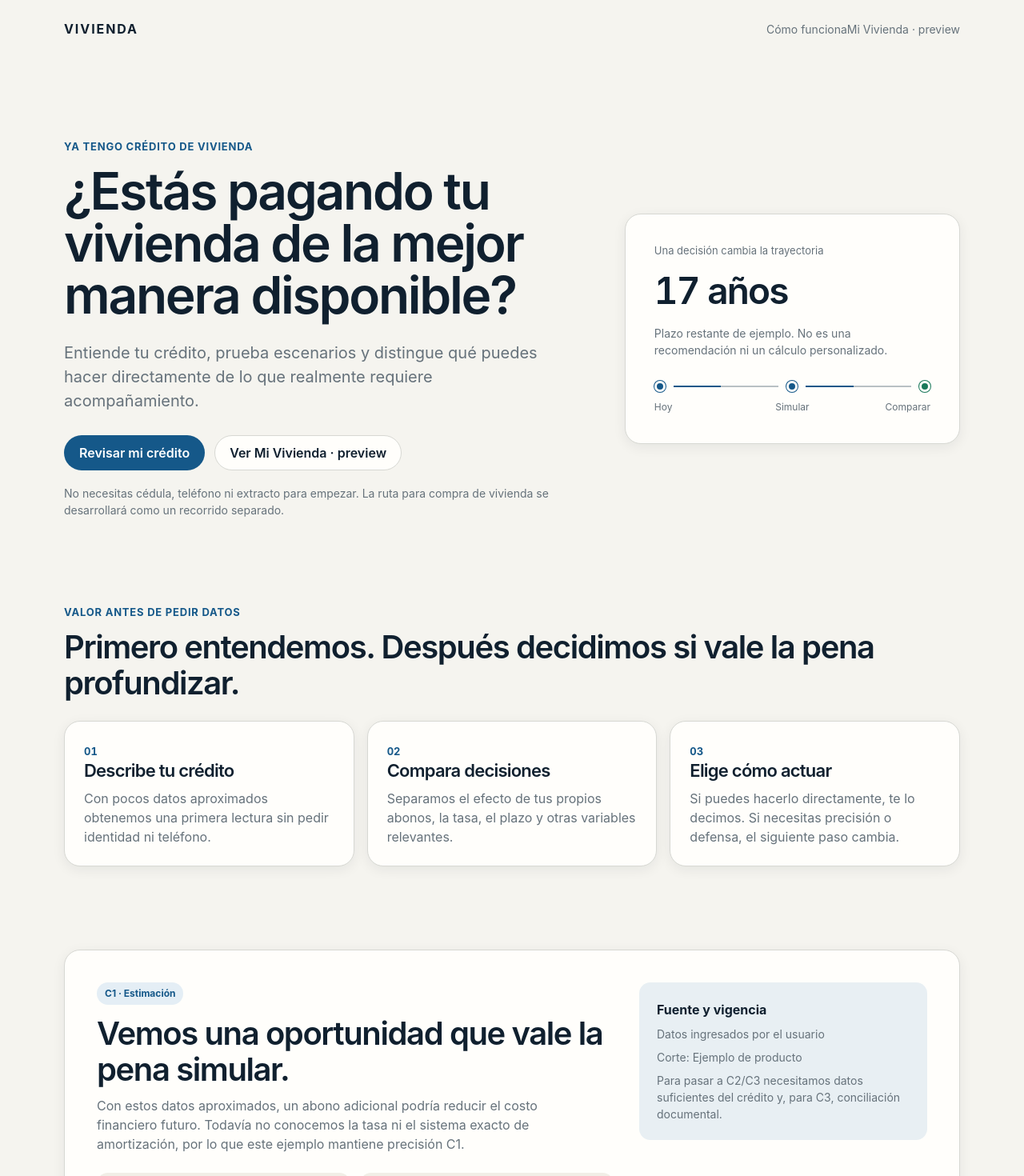
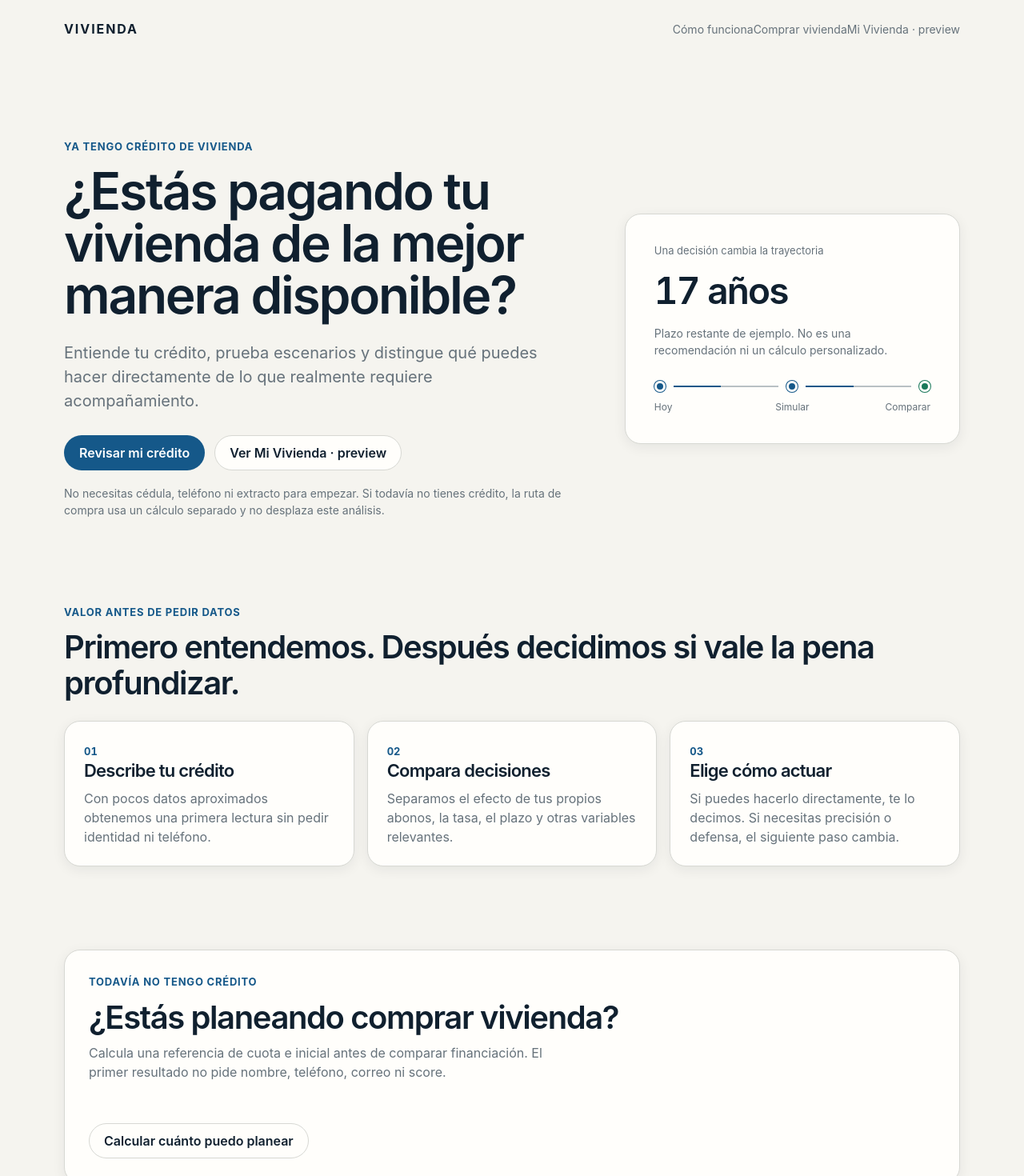
Before and after one commit to arendon7/VIVIENDA, a Next.js app: page / in a window 1280 px wide. Shown: the top 1470 px of the page at 80% size. Built offline with nearby package versions, Linux system fonts and the light colour scheme.

Commit message:
feat: expose prospective buyer route from Home

```diff
--- a/app/page.tsx
+++ b/app/page.tsx
@@ -21,6 +21,7 @@ export default function HomePage() {
         <a className="brand" href="/">VIVIENDA</a>
         <nav aria-label="Principal">
           <a className="nav-link" href="#como-funciona">Cómo funciona</a>
+          <a className="nav-link" href="/comprar/cuanto-puedo-comprar">Comprar vivienda</a>
           <a className="nav-link" href="/mi-vivienda">Mi Vivienda · preview</a>
         </nav>
       </header>
@@ -37,7 +38,7 @@ export default function HomePage() {
               <a className="button button-primary" href="/revisar">Revisar mi crédito</a>
               <a className="button button-secondary" href="/mi-vivienda">Ver Mi Vivienda · preview</a>
             </div>
-            <p className="trust-line">No necesitas cédula, teléfono ni extracto para empezar. La ruta para compra de vivienda se desarrollará como un recorrido separado.</p>
+            <p className="trust-line">No necesitas cédula, teléfono ni extracto para empezar. Si todavía no tienes crédito, la ruta de compra usa un cálculo separado y no desplaza este análisis.</p>
           </div>
 
           <aside className="surface hero-instrument" aria-label="Ejemplo de análisis">
@@ -59,6 +60,17 @@ export default function HomePage() {
             <article className="surface feature"><span className="feature-index">01</span><h3>Describe tu crédito</h3><p>Con pocos datos aproximados obtenemos una primera lectura sin pedir identidad ni teléfono.</p></article>
             <article className="surface feature"><span className="feature-index">02</span><h3>Compara decisiones</h3><p>Separamos el efecto de tus propios abonos, la tasa, el plazo y otras variables relevantes.</p></article>
             <article className="surface feature"><span className="feature-index">03</span><h3>Elige cómo actuar</h3><p>Si puedes hacerlo directamente, te lo decimos. Si necesitas precisión o defensa, el siguiente paso cambia.</p></article>
+          </div>
+        </section>
+
+        <section className="shell section" aria-labelledby="buyer-path-heading">
+          <div className="surface choice-card">
+            <p className="eyebrow">Todavía no tengo crédito</p>
+            <h2 id="buyer-path-heading">¿Estás planeando comprar vivienda?</h2>
+            <p className="section-copy">Calcula una referencia de cuota e inicial antes de comparar financiación. El primer resultado no pide nombre, teléfono, correo ni score.</p>
+            <div className="actions">
+              <a className="button button-secondary" href="/comprar/cuanto-puedo-comprar">Calcular cuánto puedo planear</a>
+            </div>
           </div>
         </section>
 
```
